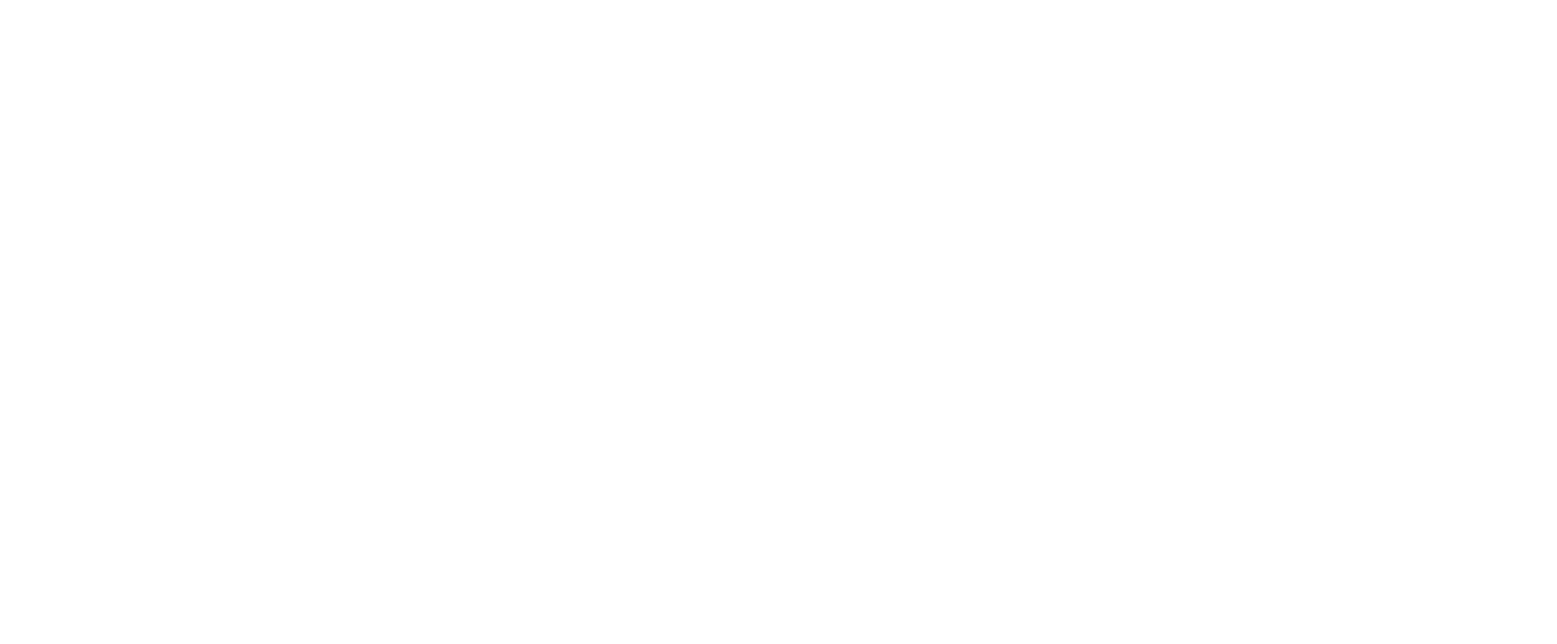
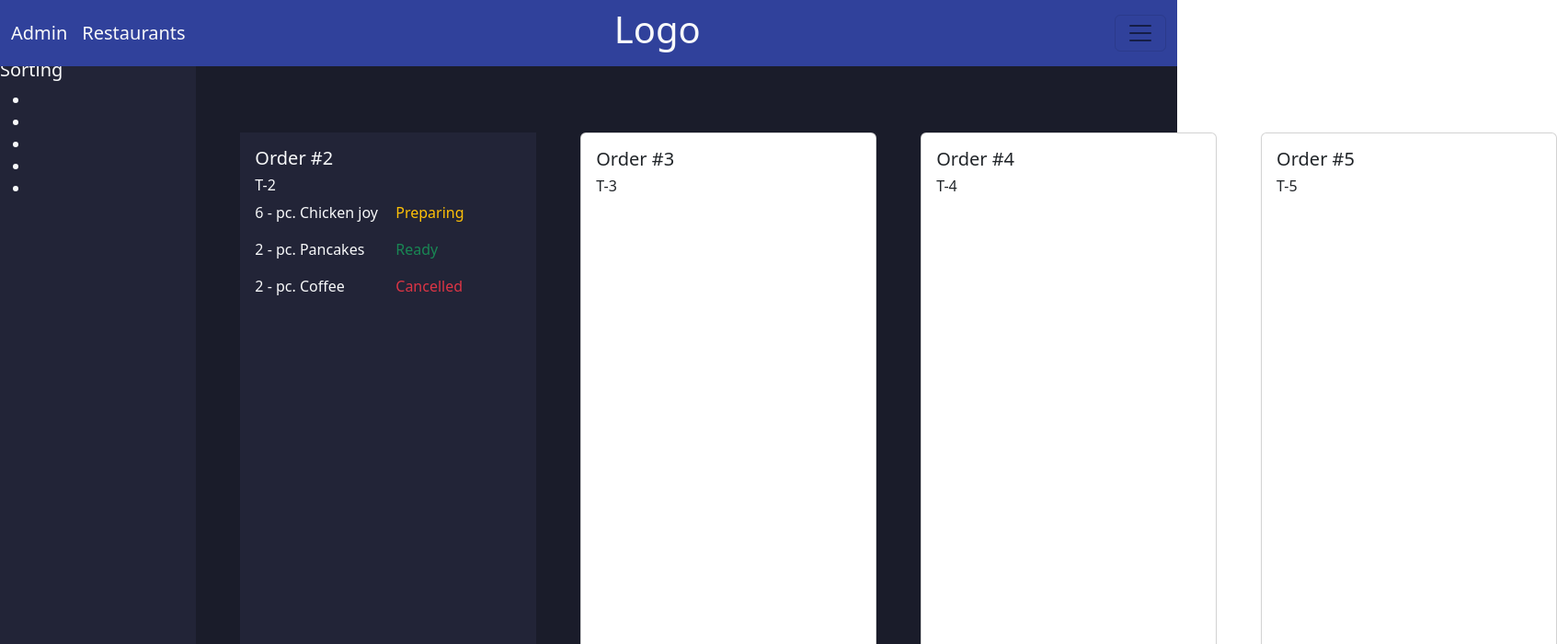
Before and after one commit to NickConsignado/Order-Ease, a React (Vite) app: page /admin in a window 1280 px wide. Before the commit this address had no page. Shown: the top 700 px of the page at 92% size, 1693 px wide, since content can reach past the window. Built offline with nearby package versions, Linux system fonts and the light colour scheme.

Commit message:
edit kitchen page to Admin

```diff
--- a/index.html
+++ b/index.html
@@ -2,6 +2,7 @@
 <html lang="en">
   <head>
     <meta charset="UTF-8" />
+    <link rel="stylesheet" href="./src/admin/admin.css">
     <link rel="icon" type="image/svg+xml" href="/vite.svg" />
     <meta name="viewport" content="width=device-width, initial-scale=1.0" />
     <title>Vite + React</title>
--- a/src/App.jsx
+++ b/src/App.jsx
@@ -1,5 +1,5 @@
 import { BrowserRouter, Route, Routes } from "react-router-dom";
-import HomeKitchen from "./kitchen/HomeKitchen";
+import Admin from "./admin/Admin";
 import HomeCashier from "./cashier/HomeCashier";
 import HomeFoodServer from "./foodServer/HomeFoodServer";
 import LoginPage from "./Login/LoginPage";
@@ -11,7 +11,7 @@
         <Routes>
           <Route path="/" element={<LoginPage />} />
           <Route path="/home-cashier" element={<HomeCashier />} />
-          <Route path="/home-kitchen" element={<HomeKitchen />} />
+          <Route path="/admin" element={<Admin />} />
           <Route path="/home-food-server" element={<HomeFoodServer />} />
         </Routes>
       </BrowserRouter>
--- a/src/Login/LoginPage.jsx
+++ b/src/Login/LoginPage.jsx
@@ -4,12 +4,13 @@
   return (
     <>
       <div>
+        <Link to="/admin">
+          <p>Admin</p>
+        </Link>
         <Link to="/home-cashier">
           <p>Cashier</p>
         </Link>
-        <Link to="/home-kitchen">
-          <p>Kitchen</p>
-        </Link>
+
         <Link to="/home-food-server">
           <p>FoodServer</p>
         </Link>
--- a/src/kitchen/HomeKitchen.jsx
+++ b/src/admin/Admin.jsx
@@ -1,16 +1,16 @@
 import { NavLink } from "react-router-dom";
 
-function HomeKitchen() {
+function Admin() {
   return (
     <>
-      <nav className="navbar bg-light fixed-top">
+      <nav className="adminNav navbar text-light fixed-top">
         <div className="container-fluid">
           <div>
             <NavLink style={{ textDecoration: "none" }}>
-              <span className="navbar-brand">Order/s</span>
+              <span className="navbar-brand text-light">Admin</span>
             </NavLink>
             <NavLink style={{ textDecoration: "none" }}>
-              <span className="navbar-brand">Inventory</span>
+              <span className="navbar-brand text-light">Restaurants</span>
             </NavLink>
           </div>
           <h1>Logo</h1>
@@ -31,7 +31,7 @@
           >
             <div className="offcanvas-header">
               <h5 className="offcanvas-title" id="offcanvasNavbarLabel">
-                Kitchen
+                Admin
               </h5>
               <button
                 type="button"
@@ -90,17 +90,62 @@
       </nav>
 
       {/* Kitchen Page Body */}
-    <div className="my-5 py-5 d-flex">
+      <div className="adminBody d-flex ">
         {/* 1st card */}
-        <div className="card my-5 mx-5 col-2">
+
+        <div className="adminCard text-light mt-5 pt-3 me-5 col-2">
           <div className="card-body">
-        <h5>Order #1</h5>
-        <h6>T-1</h6>
-
+            <h5>Sorting</h5>
+            <ul>
+              <li></li>
+              <li></li>
+              <li></li>
+              <li></li>
+              <li></li>
+            </ul>
+            <br />
+            <br />
+            <br />
+            <br />
+            <br />
+            <br />
+            <br />
+            <br />
+            <br />
+            <br />
+            <br />
+            <br />
+            <br />
+            <br />
+            <br />
+            <br />
+            <br />
+            <br />
+            <br />
+            <br />
+            <br />
+            <br />
+            <br />
+            <br />
+            <br />
+            <br />
+            <br />
+            <br />
+            <br />
+            <br />
+            <p>hello world</p>
+          </div>
+        </div>
+        <div className="d-flex my-5 py-5">
+          {/* 2nd card */}
+          <div className="adminCard my-5 me-5 col-5">
+            <div className="ms-3 mt-3 text-light">
+              <h5>Order #2</h5>
+              <h6>T-2</h6>
               {/* Order list body */}
               <div className="d-flex">
                 <div className="w-50">
-        <p>6 - pc. Chickenjoy</p>
+                  <p>6 - pc. Chicken joy</p>
                   <p>2 - pc. Pancakes</p>
                   <p>2 - pc. Coffee</p>
                 </div>
@@ -110,56 +155,35 @@
                   <p className="text-danger">Cancelled</p>
                 </div>
               </div>
-
-        </div>
-        </div>
-    {/* 2nd card */}
-        <div className="card my-5 me-5 col-2">
-        <div className="card-body">
-        <h5>Order #2</h5>
-        <h6>T-2</h6>
             </div>
           </div>
           {/* 3rd card */}
-        <div className="card my-5 me-5 col-2">
+          <div className="card my-5 me-5 col-5">
             <div className="card-body">
               <h5>Order #3</h5>
               <h6>T-3</h6>
             </div>
           </div>
           {/* 4th card */}
-        <div className="card my-5 me-5 col-2">
+          <div className="card my-5 me-5 col-5">
             <div className="card-body">
               <h5>Order #4</h5>
               <h6>T-4</h6>
             </div>
           </div>
           {/* 5th card */}
-        <div className="card my-5 me-5 col-2">
+          <div className="card my-5 me-5 col-5">
             <div className="card-body">
               <h5>Order #5</h5>
               <h6>T-5</h6>
             </div>
           </div>
-
-
-
-
-
-
-
+        </div>
       </div>
 
-
-
-
-
-      <div>
-        Kitchen Page
-        Hello world
-      </div>
+      <div>Admin Hello world</div>
     </>
   );
 }
 
-export default HomeKitchen;
+export default Admin;
--- /dev/null
+++ b/src/admin/admin.css
@@ -0,0 +1,9 @@
+.adminNav{
+    background-color: #30419B;
+}
+.adminBody{
+    background-color: #1A1C2A;
+}
+.adminCard{
+    background-color: #222437;
+}
```
Lines whose indentation alone changed are shown as unchanged.
